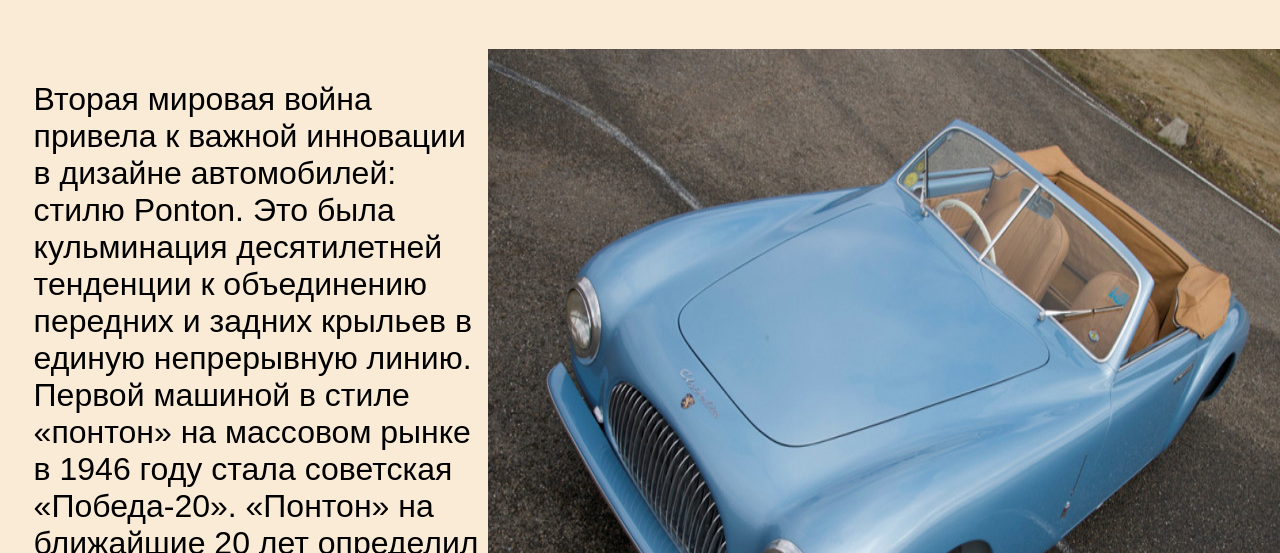
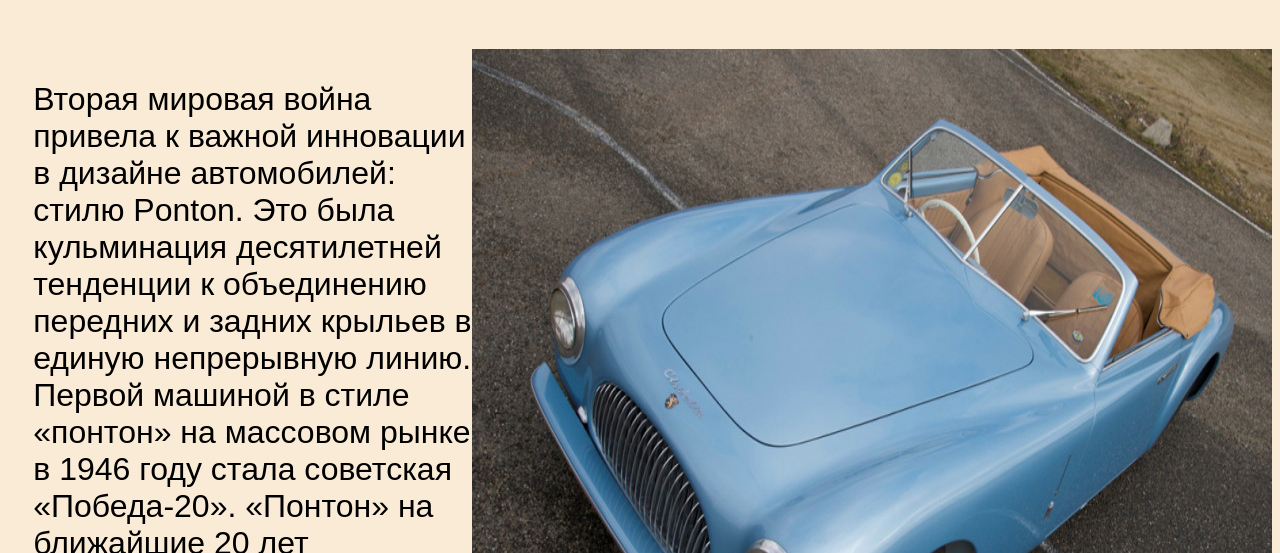
Before and after one commit to DrFenomen/Autos, a plain HTML site: page index.html in a window 1280 px wide. Shown: the part 247-800 px from the top of the page. Drawn offline with Linux system fonts and the light colour scheme.

Commit message:
Update Style.css

```diff
--- a/Style.css
+++ b/Style.css
@@ -19,15 +19,15 @@ body
 }
 main>p
 {
-    width:48vw;
-    margin-left: 2vw;
+    width:48%;
+    margin-left: 2%;
     font-size: 2.5vw;
     font-family: sans-serif;
 }
 .main4>p
 {
     font-size:2vw;
-    width:44vw;
+    width:44%;
 }
 .main5>p
 {
@@ -36,7 +36,7 @@ main>p
 main
 {
     display:flex;
-    width:100vw;
+    width:100%;
 }
 .main2,
 .main3,
@@ -51,7 +51,7 @@ footer>ul
 }
 footer
 {
-    width:100vw;
+    width:100%;
     display:flex;
     align-items: center;
     margin-top: 10vh;
```
